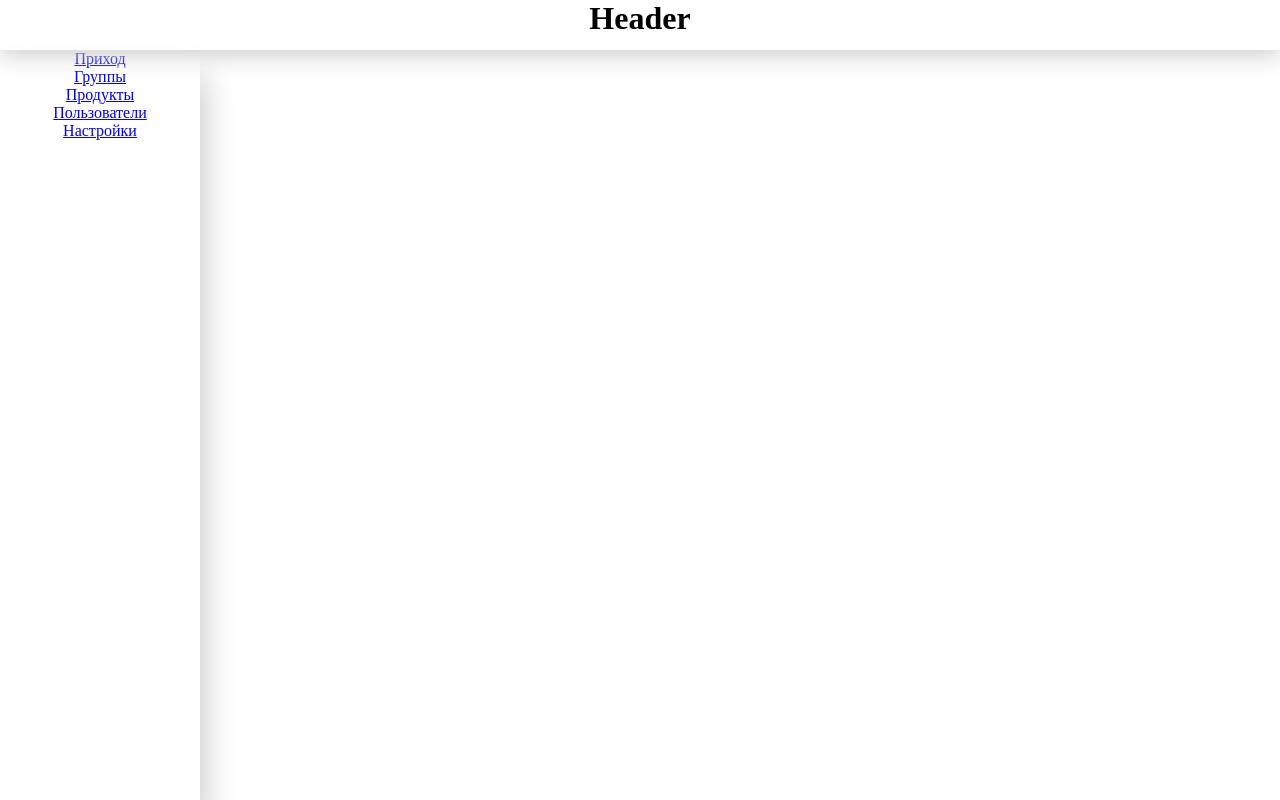
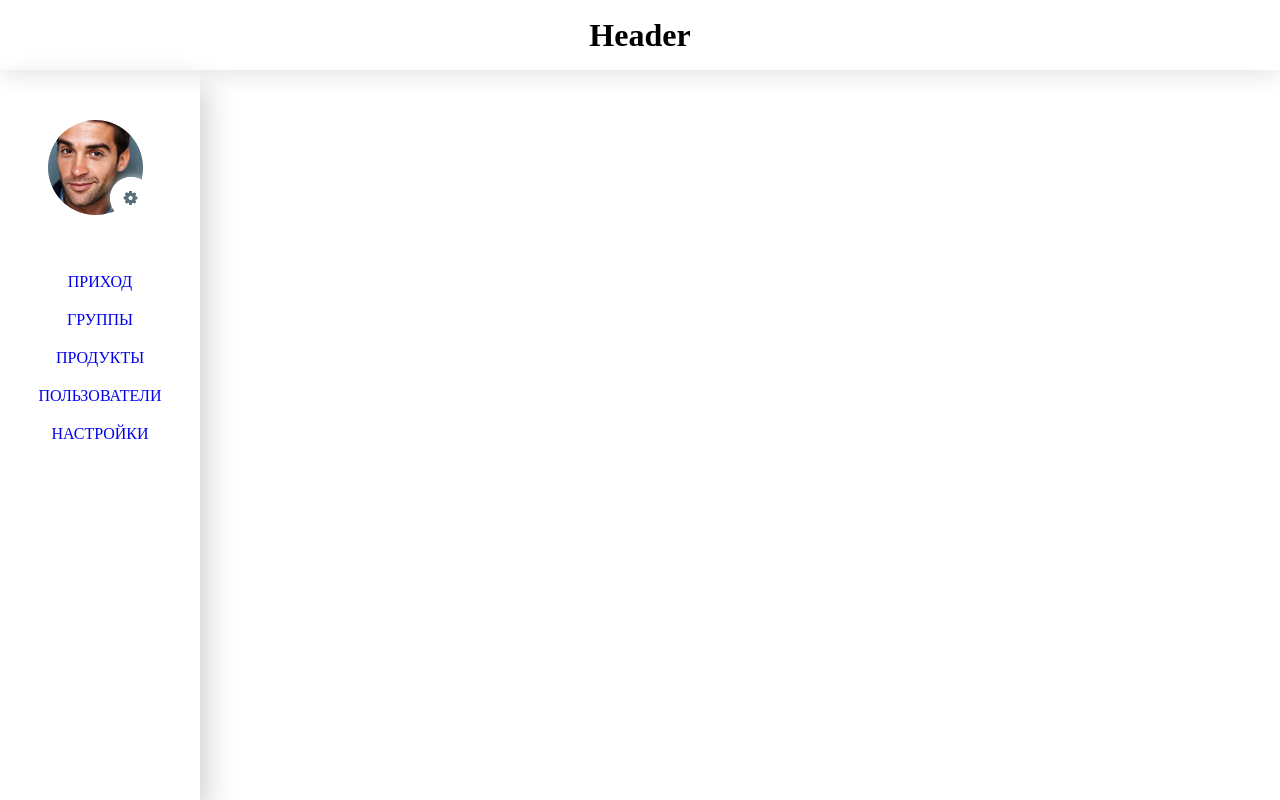
Before and after one commit to mika2022new/task, a React (Vite) app: page / in a window 1280 px wide. Built offline with nearby package versions, Linux system fonts and the light colour scheme.

Commit message:
feat: edit layout

```diff
--- a/src/components/layout/Layout.jsx
+++ b/src/components/layout/Layout.jsx
@@ -10,20 +10,23 @@ const Layout = () => {
         </div>
         <div className="body">
           <ul className="menu">
-            <li className="item">
-              <Link to="/arrival">Приход</Link>
+            <li className="menu__avatar">
+              <img src="image/avatar.png" alt="avatar" />
             </li>
-            <li className="item">
-              <Link to="/groups">Группы</Link>
+            <li className="menu__item">
+              <Link to="/arrival">ПРИХОД</Link>
             </li>
-            <li className="item">
-              <Link to="/goods">Продукты</Link>
+            <li className="menu__item">
+              <Link to="/groups">ГРУППЫ</Link>
             </li>
-            <li className="item">
-              <Link to="/users">Пользователи</Link>
+            <li className="menu__item">
+              <Link to="/goods">ПРОДУКТЫ</Link>
             </li>
-            <li className="item">
-              <Link to="/settings">Настройки</Link>
+            <li className="menu__item">
+              <Link to="/users">ПОЛЬЗОВАТЕЛИ</Link>
+            </li>
+            <li className="menu__item">
+              <Link to="/settings">НАСТРОЙКИ</Link>
             </li>
           </ul>
           <div className="content">
--- a/src/components/layout/layout.css
+++ b/src/components/layout/layout.css
@@ -11,26 +11,36 @@
 .header{
     display: flex;
     justify-content: center;
-    box-shadow: 0px 5px 25px #cccccc;
-    height: 50px;
+    align-items: center;
+    box-shadow: 0px 5px 25px #e4e4e4;
+    height: 70px;
     position: relative;
     z-index: 10;
 }
 
 .body{
     display: flex;
-    height: calc(100% - 50px);
+    height: calc(100% - 70px);
 }
 
 .menu{
     list-style: none;
     width: 200px;
-    box-shadow: 5px 25px 30px #cccccc;
+    box-shadow: 5px 15px 30px #cccccc;
     background-color: #fff;
     display: flex;
     flex-direction: column;
     align-items: center;
 }
+
+.menu li + li{
+    margin-bottom: 20px;
+}
+
+.menu__avatar{
+    margin: 50px 0px;
+}
+
 .content{
     flex: 1;
     display: flex;
--- a/src/index.css
+++ b/src/index.css
@@ -3,3 +3,7 @@
   padding: 0;
   box-sizing: border-box;
 }
+
+a{
+  text-decoration: none;
+}
```
Also changed, not shown: public/image/avatar.jpg (added), public/image/avatar.png (added).
